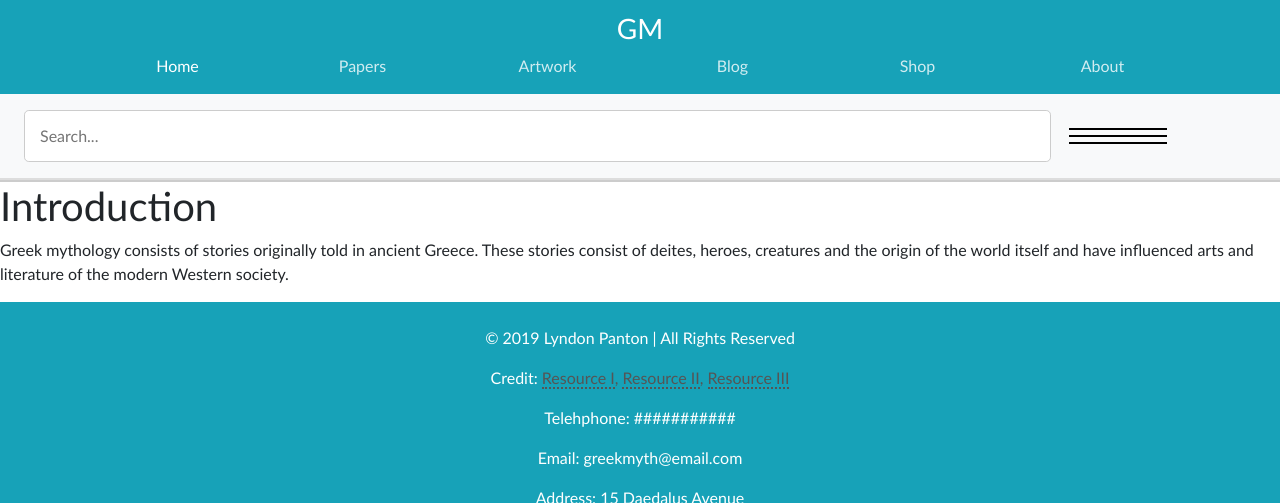
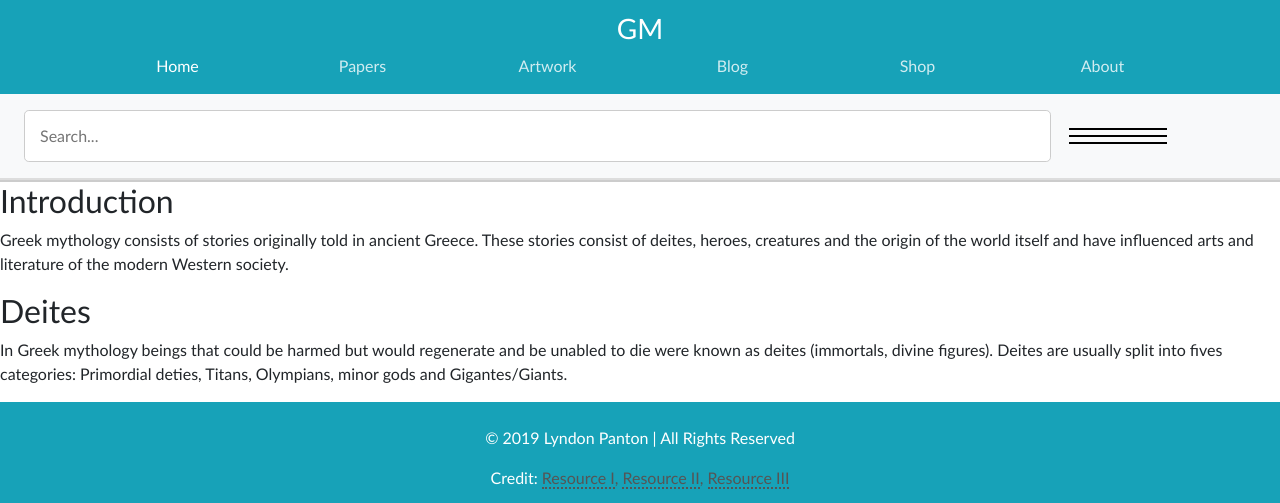
Before and after one commit to LyndonPanton/GreekMythology, a plain HTML site: page index.html in a window 1280 px wide. Shown: the top 503 px of the page. Drawn offline with nearby package versions, Linux system fonts and the light colour scheme.

Commit message:
wrote deites section introdcution

```diff
--- a/index.html
+++ b/index.html
@@ -51,8 +51,13 @@
 
     <main>
     	<section id="intro" class="outer-section">
-            <h1 id="intro-head">Introduction</h1>
+            <h2 id="intro-head">Introduction</h1>
             <p id="intro-text">Greek mythology consists of stories originally told in ancient Greece. These stories consist of deites, heroes, creatures and the origin of the world itself and have influenced arts and literature of the modern Western society.</p>
+        </section>
+
+        <section id="deites" class="outer-section">
+            <h2 id="deites-head">Deites</h2>
+            <p id="deites-intro">In Greek mythology beings that could be harmed but would regenerate and be unabled to die were known as deites (immortals, divine figures). Deites are usually split into fives categories: Primordial deties, Titans, Olympians, minor gods and Gigantes/Giants.</p>
         </section>
     </main>
 
```
